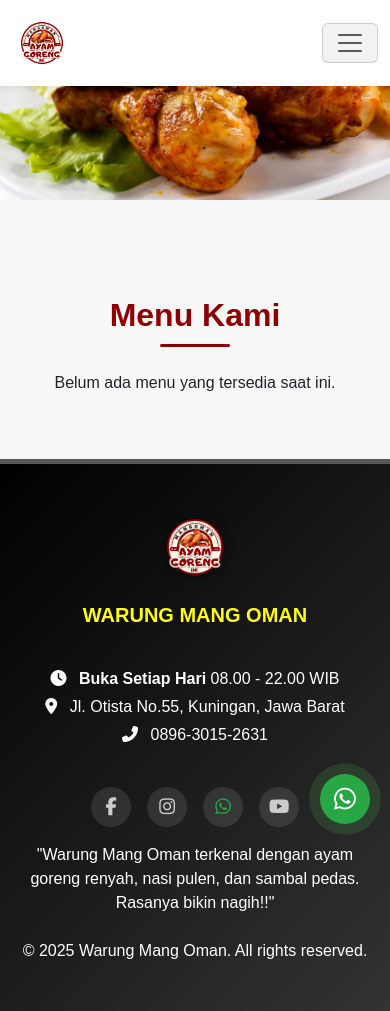
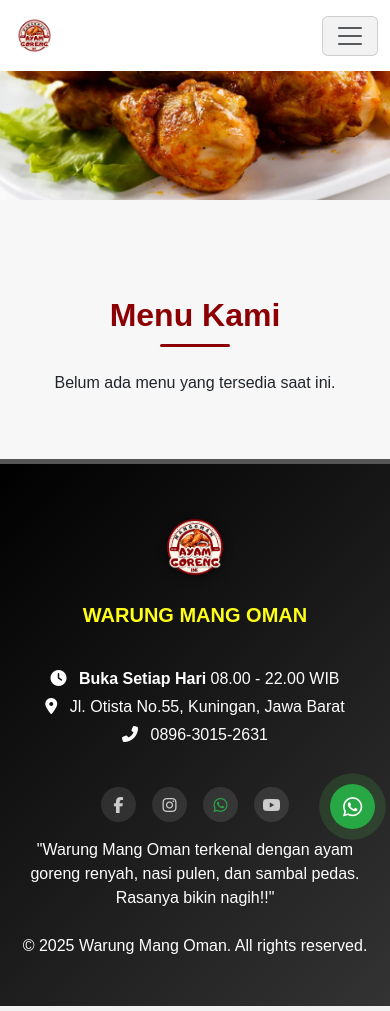
Before and after one commit to abansybana09/Project_PWEB2, a PHP site: page /PROJECR2/ in a window 390 px wide. Run offline with PHP 8.4, Linux system fonts and the light colour scheme; data that the repository does not hold is empty; some web fonts are replaced.

Commit message:
navbar dan footer sudah bagus

```diff
--- a/asset/footer.css
+++ b/asset/footer.css
@@ -18,6 +18,8 @@
 .footer-logo img {
   transition: var(--trans-cepat);
   filter: drop-shadow(0 2px 5px rgba(0, 0, 0, 0.5));
+  /* TAMBAHAN: Tentukan ukuran default agar lebih mudah dikontrol di media query jika perlu */
+  /* max-width: 120px; */ /* Contoh ukuran default */
 }
 
 .footer-logo:hover img {
@@ -41,6 +43,7 @@
   font-size: 18px;
   transition: var(--trans-cepat);
   text-decoration: none;
+  margin: 0 5px; /* TAMBAHAN: Sedikit spasi antar ikon jika berdekatan */
 }
 
 .social-icon:hover {
@@ -59,6 +62,7 @@
   text-decoration: none;
   color: #cccccc;
   transition: var(--trans-cepat);
+  font-size: 1rem; /* TAMBAHAN: Tentukan font-size default agar mudah diubah */
 }
 
 .footer-links a::after {
@@ -161,7 +165,21 @@
 /* Responsive Styles */
 @media (max-width: 767.98px) {
   .footer-section {
-        padding: 3rem 0;
+      padding: 2rem 0; /* MODIFIKASI: Kurangi padding dari 3rem menjadi 2rem atau 2.5rem */
+      /* Jika ada teks umum di footer, Anda bisa atur font-size global di sini */
+      /* font-size: 0.9rem; */ /* Contoh */
+  }
+
+  .footer-logo img { /* TAMBAHAN: Jika logo perlu dikecilkan */
+      max-width: 80px; /* Contoh, sesuaikan dengan ukuran logo Anda */
+      /* atau width: 80px; jika ingin ukuran tetap */
+  }
+
+  .social-icon { /* TAMBAHAN: Kecilkan ikon sosial */
+      width: 35px;
+      height: 35px;
+      font-size: 16px;
+      margin: 0 4px; /* Sedikit kurangi margin jika perlu */
   }
 
   .footer-links {
@@ -171,14 +189,21 @@
   }
 
   .footer-links a {
-        margin: 0 10px 10px;
+      margin: 0 8px 8px; /* MODIFIKASI: Sedikit kurangi margin jika perlu */
+      font-size: 0.9rem;  /* TAMBAHAN/MODIFIKASI: Kecilkan font link */
+      padding: 3px 0;     /* TAMBAHAN/MODIFIKASI: Sedikit kurangi padding vertikal link */
   }
 
   .whatsapp-float {
-        width: 50px;
-        height: 50px;
-        bottom: 20px;
-        right: 20px;
-        font-size: 25px;
+      width: 45px;      /* MODIFIKASI: Kurangi dari 50px jika ingin lebih kecil lagi */
+      height: 45px;     /* MODIFIKASI: Kurangi dari 50px jika ingin lebih kecil lagi */
+      bottom: 15px;     /* MODIFIKASI: Sesuaikan posisi jika perlu */
+      right: 15px;      /* MODIFIKASI: Sesuaikan posisi jika perlu */
+      font-size: 22px;  /* MODIFIKASI: Kurangi dari 25px jika ingin ikon lebih kecil */
   }
+
+  /* Jika ada elemen teks lain seperti copyright, Anda bisa targetkan juga */
+  /* .footer-copyright p { */
+  /*    font-size: 0.8rem; */
+  /* } */
 }
--- a/asset/navbar.css
+++ b/asset/navbar.css
@@ -16,6 +16,9 @@
 
 .navbar-brand img {
   transition: var(--trans-sedang);
+  /* Mungkin ada baiknya definisikan ukuran default logo di sini agar lebih jelas */
+  /* width: 100px; */ /* Contoh */
+  /* height: 100px; */ /* Contoh */
 }
 
 .navbar.scrolled .navbar-brand img {
@@ -74,24 +77,42 @@
     background-color: #ffffff !important;
     box-shadow: 0 2px 10px rgba(0,0,0,0.1);
     height: auto;
-      min-height: 60px;
+    min-height: 50px; /* Tinggi default navbar di responsif */
     z-index: 1000;
+    /* padding-top: 5px; */ /* Sesuaikan padding jika perlu agar konten tidak terlalu mepet */
+    /* padding-bottom: 5px; */
+  }
+
+  /* MODIFIKASI TAMBAHAN: Atur tinggi navbar.scrolled di responsif */
+  .navbar.scrolled {
+    min-height: 45px; /* Lebih pendek dari 50px saat di-scroll di responsif */
+    /* Anda mungkin juga ingin mengurangi padding vertikal sedikit jika ada */
+    /* padding-top: 3px; */
+    /* padding-bottom: 3px; */
   }
 
   .navbar-brand img {
-      width: 60px;
-      height: 60px;
+    width: 45px;    /* Ukuran logo default di responsif (unscrolled & scrolled) */
+    height: 45px;
   }
 
+  /* OPSIONAL: Jika Anda ingin logo di .navbar.scrolled pada mode responsif menjadi LEBIH KECIL LAGI dari 45px */
+  /* .navbar.scrolled .navbar-brand img { */
+  /*   width: 40px;    /* Contoh: Lebih kecil lagi saat scrolled di responsif */
+  /*   height: 40px;   */
+  /* } */
+
   .navbar-nav .nav-link {
-      color: var(--merah-utama) !important;
+    color: var(--merah-utama) !important; /* Ini sudah sesuai dengan warna link scrolled desktop */
+    font-size: 1.1em;
+    padding: 6px 10px;
   }
 
-    .nav-link:hover {
+  .nav-link:hover { /* Ini sudah sesuai dengan warna link hover scrolled desktop */
     color: var(--hijau) !important;
   }
 
-    .nav-link::before {
+  .nav-link::before { /* Ini sudah sesuai dengan warna ::before scrolled desktop */
     background: var(--hijau);
   }
 
--- a/views/kontak/index.php
+++ b/views/kontak/index.php
@@ -45,7 +45,7 @@
             <div class="info-kantor">
                 <h5><strong>KANTOR</strong></h5>
                 <p><i class="fas fa-map-marker-alt"></i> Jln. Jendral Sudirman No. 45 RT 03 RW 07</p>
-                <p><i class="fab fa-whatsapp"></i> 089630152631 (Ahmad Fauzil Adhim)</p>
+                <p><i class="fab fa-whatsapp"></i> 089630152631 (Mang Oman)</p>
                 <p><i class="fas fa-envelope"></i> info@warungmangoman.com</p>
                 <div class="service-hours mt-3">
                     <p><strong>Service Hours :</strong></p>
```
Lines whose indentation alone changed are shown as unchanged.
